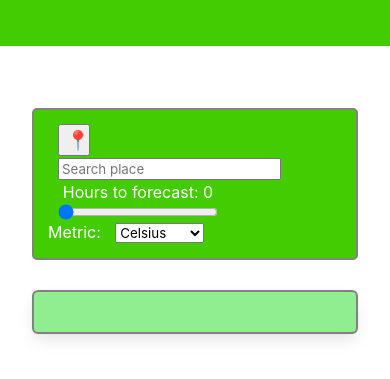
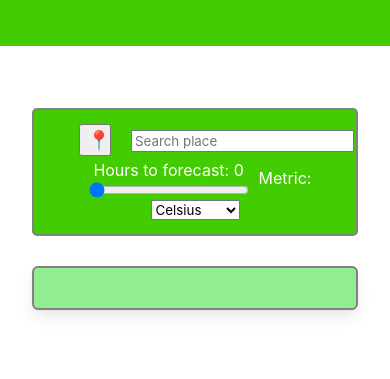
Before and after one commit to AbyelT/WeatherThing, a website with bundled scripts: page public/index.html in a window 390 px wide. Shown: the part 79-458 px from the top of the page. Built offline with nearby package versions, Linux system fonts and the light colour scheme; no server answers.

Commit message:
css miss

```diff
--- a/public/css/style.css
+++ b/public/css/style.css
@@ -147,8 +147,11 @@ p {
     }
 
     #form {
-        display: block;
-        align-content: center;
+        display: flex;
+        flex-direction: row;
+        flex-wrap: wrap;
+        justify-content: center;
+        gap: 2px 0px;
     }
 
     #status {
```
